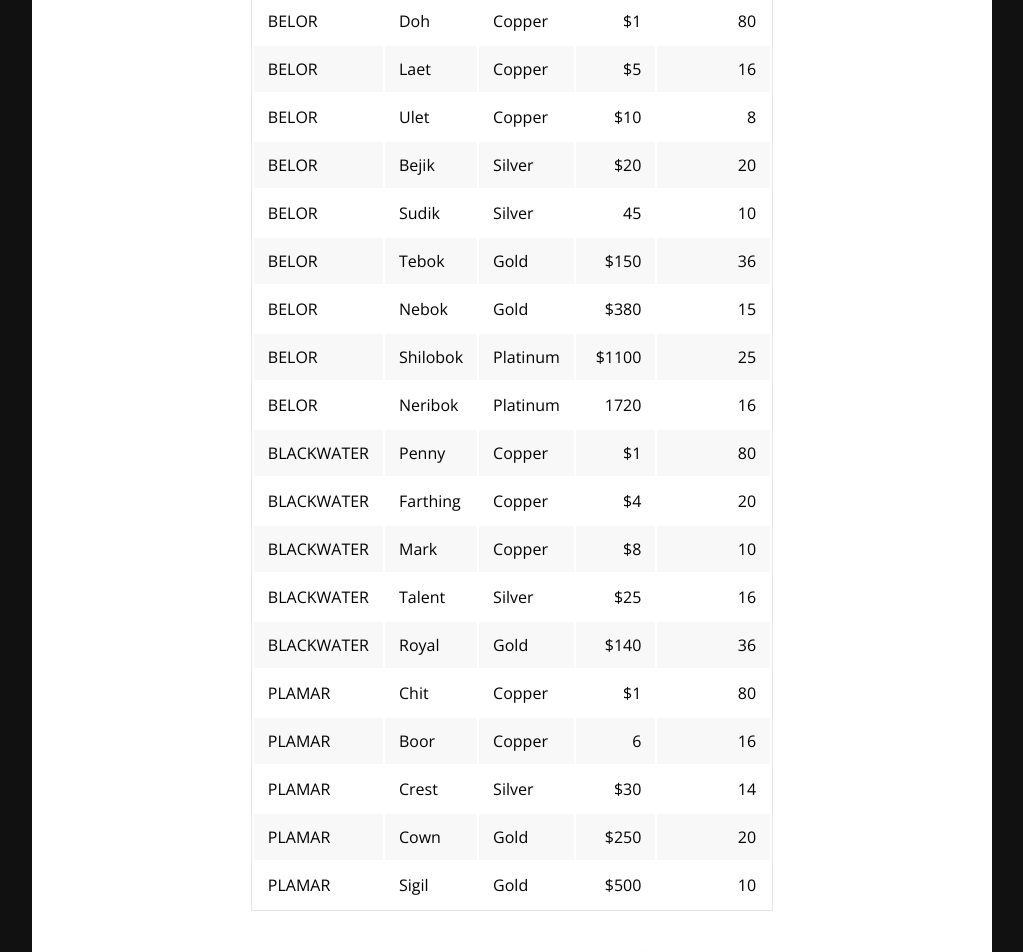
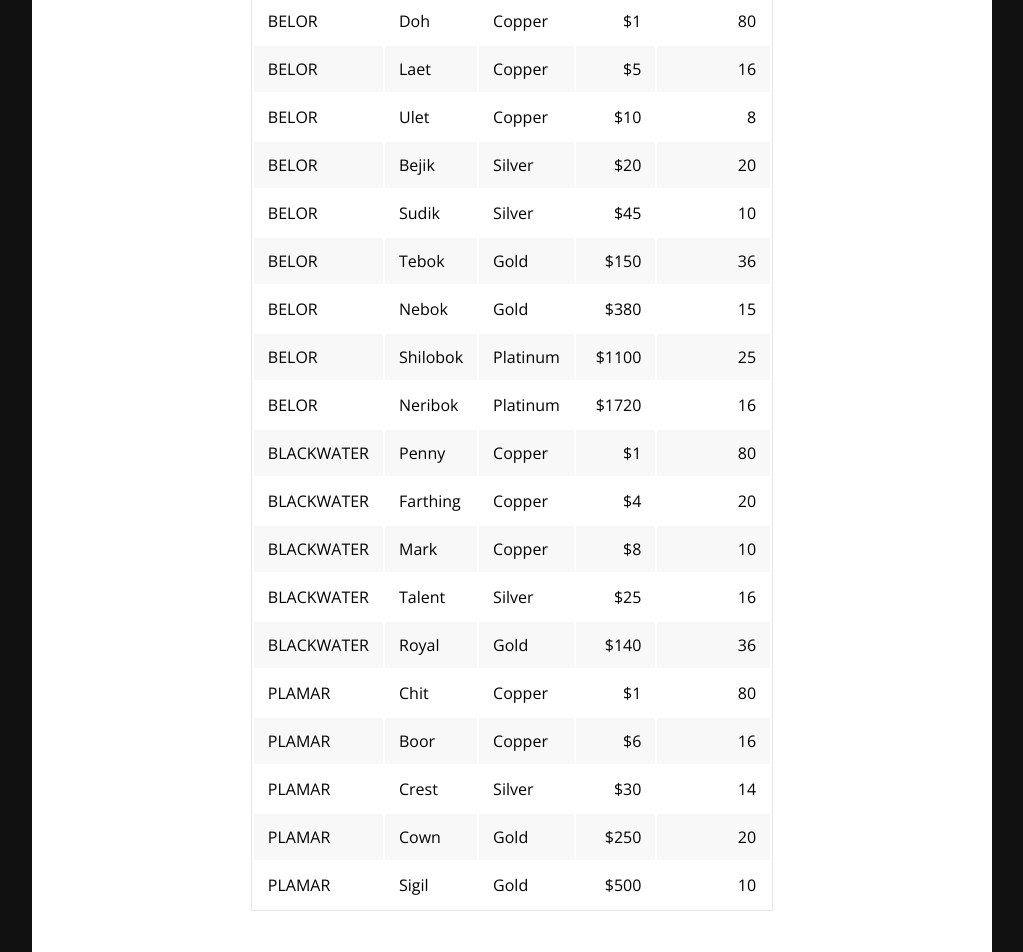
Before and after one commit to rickosborne/blackwater, a Jekyll site: the page built from _guide/500-money.md, in a window 1280 px wide. Shown: the part 373-1325 px from the top of the page, without its empty margins (128-1151 px from the left). Built offline with Jekyll 4.4.1, drawn with Linux system fonts in a browser that asks for light colours.

```diff
--- a/_guide/500-money.md
+++ b/_guide/500-money.md
@@ -13,18 +13,18 @@ The city of Blackwater mints its own coinage and currency, however, coinage from
 |BELOR|Laet|Copper|$5|16|
 |BELOR|Ulet|Copper|$10|8|
 |BELOR|Bejik|Silver|$20|20|
-|BELOR|Sudik|Silver|45|10|
+|BELOR|Sudik|Silver|$45|10|
 |BELOR|Tebok|Gold|$150|36|
 |BELOR|Nebok|Gold|$380|15|
 |BELOR|Shilobok|Platinum|$1100|25|
-|BELOR|Neribok|Platinum|1720|16|
+|BELOR|Neribok|Platinum|$1720|16|
 |BLACKWATER|Penny|Copper|$1|80|
 |BLACKWATER|Farthing|Copper|$4|20|
 |BLACKWATER|Mark|Copper|$8|10|
 |BLACKWATER|Talent|Silver|$25|16|
 |BLACKWATER|Royal|Gold|$140|36|
 |PLAMAR|Chit|Copper|$1|80|
-|PLAMAR|Boor|Copper|6|16|
+|PLAMAR|Boor|Copper|$6|16|
 |PLAMAR|Crest|Silver|$30|14|
 |PLAMAR|Cown|Gold|$250|20|
 |PLAMAR|Sigil|Gold|$500|10|
```
